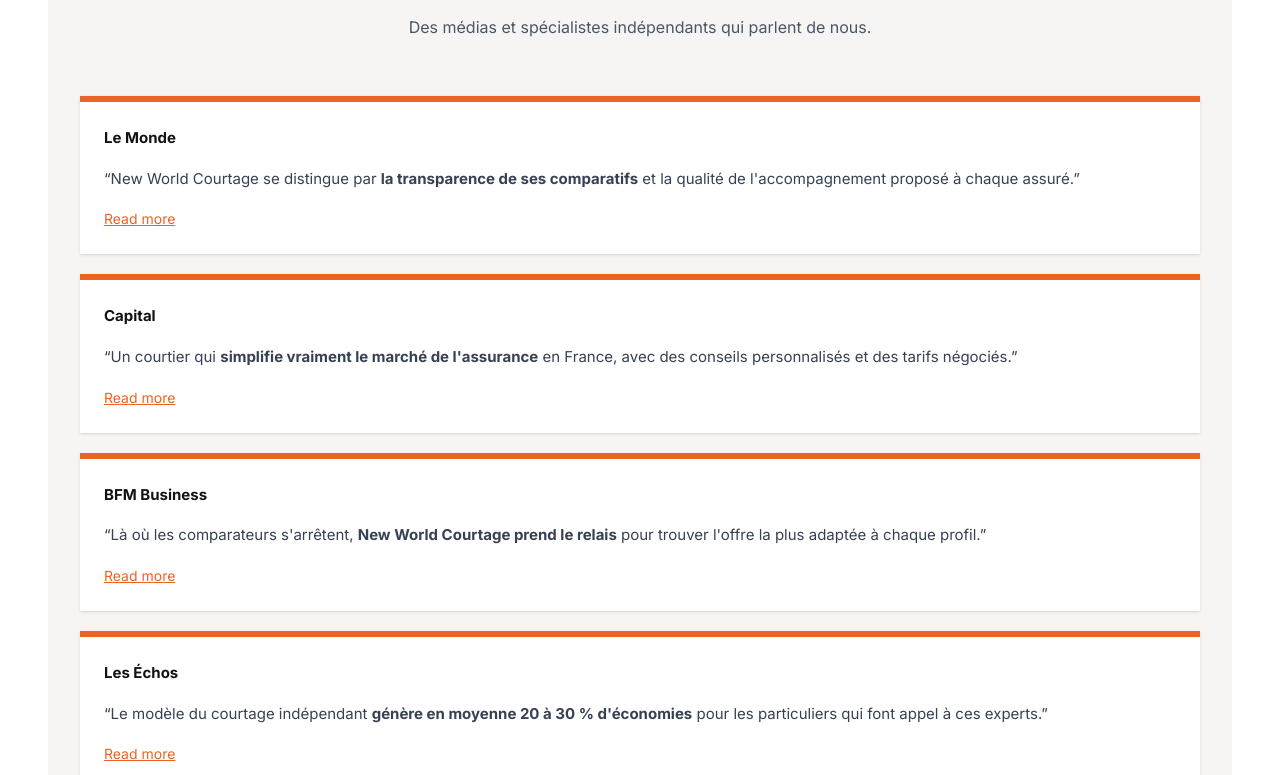
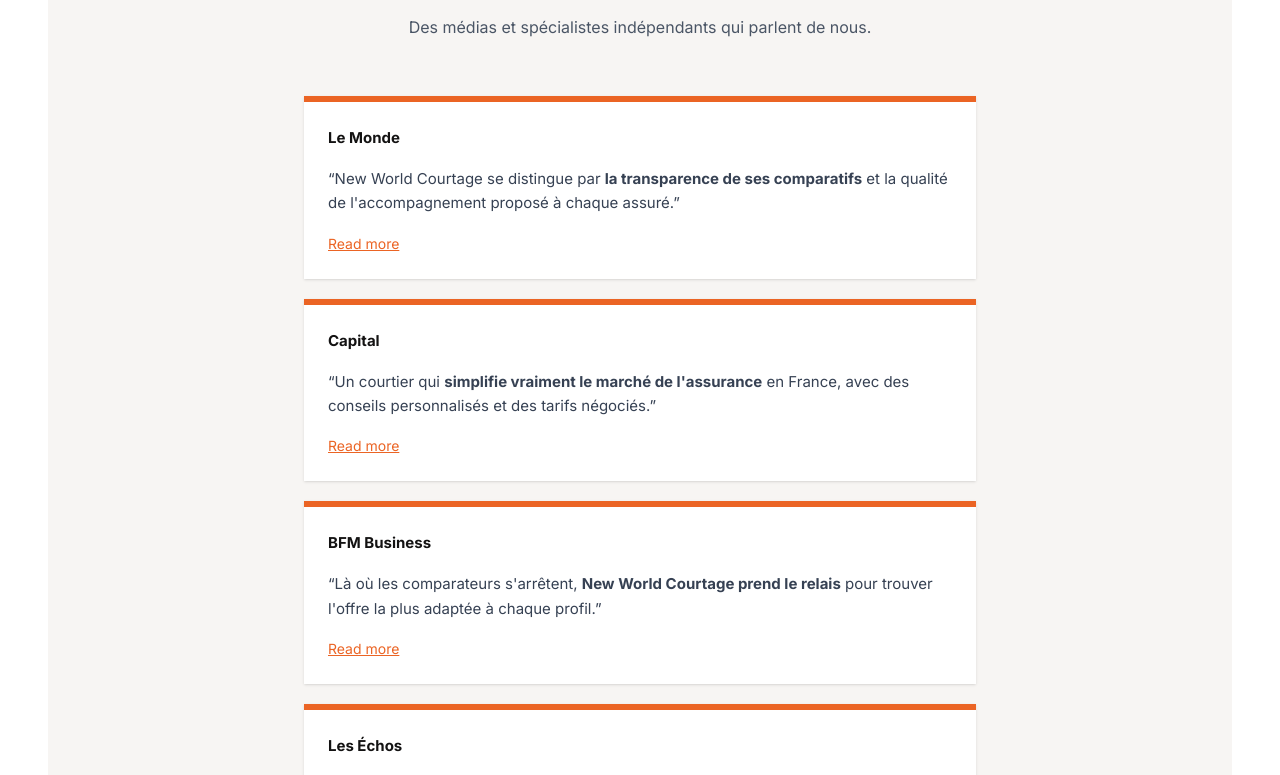
Before and after one commit to mehdibenrabiaa/new_world_courtage, a Next.js app: page /about/reviews in a window 1280 px wide. Shown: the part 1085-1860 px from the top of the page. Built offline with nearby package versions, Linux system fonts and the light colour scheme.

Commit message:
expert cards: constrain width to max-w-2xl centered

```diff
--- a/pages/about/reviews.js
+++ b/pages/about/reviews.js
@@ -173,7 +173,7 @@
               Des médias et spécialistes indépendants qui parlent de nous.
             </p>
           </div>
-          <div className="flex flex-col gap-5">
+          <div className="flex flex-col gap-5 max-w-2xl mx-auto w-full">
             {EXPERTS.map((e) => (
               <ExpertCard key={e.id} {...e} />
             ))}
```
